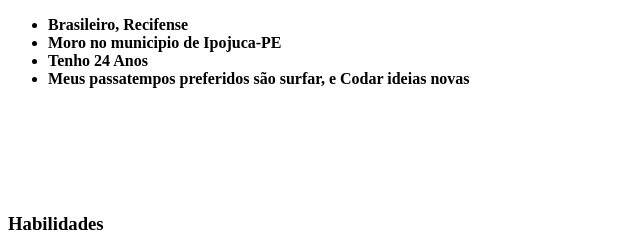
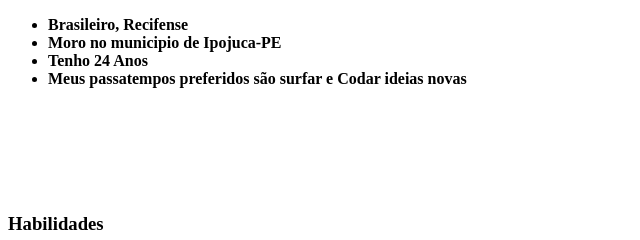
Before and after one commit to Vitor-Hugo-Dev/Vitor-Hugo-Dev.github.io, a plain HTML site: page index.html in a window 1280 px wide. Shown: the part 429-669 px from the top of the page, 0-640 px from the left. Drawn offline with Linux system fonts and the light colour scheme.

Commit message:
corrigindo erros

```diff
--- a/portifolio.html
+++ b/index.html
@@ -17,7 +17,7 @@
         <li><strong>Brasileiro, Recifense</strong></li>
         <li><strong>Moro no municipio de Ipojuca-PE</strong></li>
         <li><strong>Tenho 24 Anos</strong></li>
-        <li><strong>Meus passatempos preferidos são surfar, e Codar ideias novas</strong></li>
+        <li><strong>Meus passatempos preferidos são surfar e Codar ideias novas</strong></li>
 
     </ul>
     <br><br><br><br><br>
```
